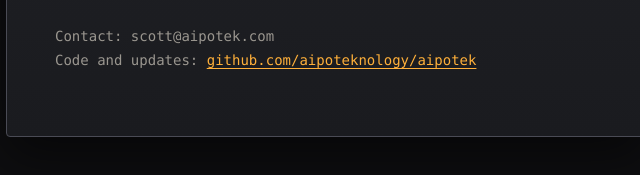
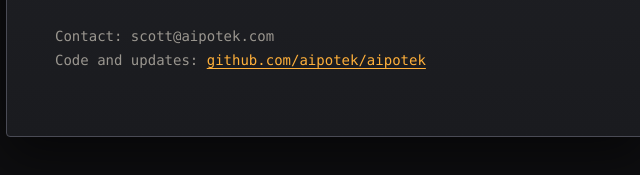
Before and after one commit to Aipotek/aipotek, a plain HTML site: page index.html in a window 1280 px wide. Shown: the part 899-1074 px from the top of the page, 314-954 px from the left. Drawn offline with Linux system fonts and the light colour scheme.

Commit message:
Update GitHub link in index.html

```diff
--- a/index.html
+++ b/index.html
@@ -64,7 +64,7 @@
   </div>
 
   <p class="contact">Contact: scott@aipotek.com <br>Code and updates:
-  <a href="https://github.com/aipoteknology/aipotek">github.com/aipoteknology/aipotek</a></p>
+  <a href="github.com/aipotek/aipotek">github.com/aipotek/aipotek</a></p>
 </main>
 </body>
 </html>
```
